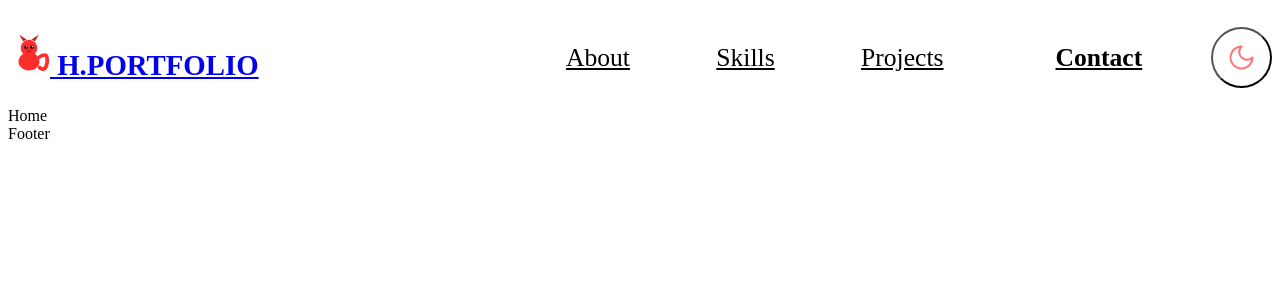
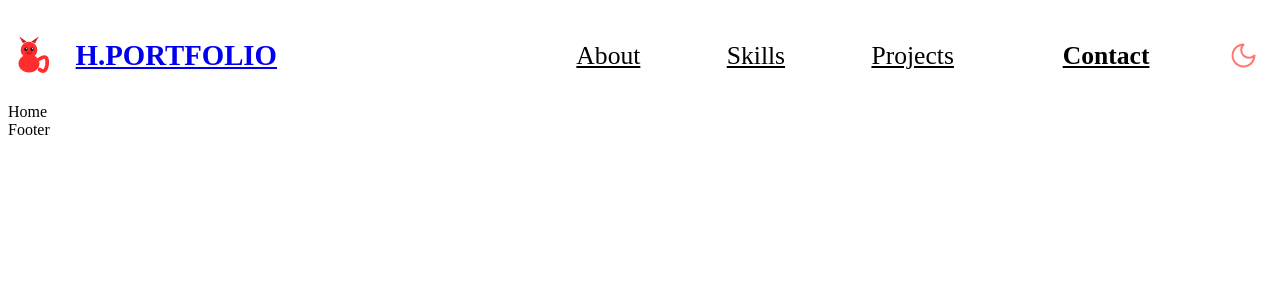
Before and after one commit to sukerimjocan19924/My_portfolio, a React (Vite) app: page / in a window 1280 px wide. Shown: the top 300 px of the page. Built offline with nearby package versions, Linux system fonts and the light colour scheme; the HTML template or start-up script is replaced by a standard one; a web font is replaced by a local one.

Commit message:
1차 업데이트(1-수정)

```diff
--- a/src/App.jsx
+++ b/src/App.jsx
@@ -28,7 +28,7 @@ function App() {
             <Route path="about" element={<About/>} />
             <Route path="skills" element={<SkillsPages/>} />
             <Route path="projects" element={<ProjectsPages/>} />
-            <Route path="contact " element={<Contact/>} />
+            <Route path="contact" element={<Contact/>} />
             <Route path="privacy" element={<PlaceholderPage title="Privacy"/>} />
             <Route path="terms" element={<PlaceholderPage title="Terms"/>} />
             <Route path="404" element={<NotFound/>}/>
--- a/src/components/header/Header.jsx
+++ b/src/components/header/Header.jsx
@@ -9,32 +9,34 @@ const Header = () => {
   const {theme, toggleTheme} = useTheme()
   const [hover, setHover] = React.useState(false)
 
-  const logoIcon=icons.logo
-  const moonIcon=icons.moon
-  const moonHoverIcon=icons.moonHover
-  const sunIcon=icons.sun
-  const sunHoverIcon=icons.sunHover
 
 
   return (
     <header className={styles.header}>
       <div className={styles.inner}>
         <NavLink to="/" className={styles.logo} end>
-          {logoIcon()} H.PORTFOLIO
+          {icons.logo()} H.PORTFOLIO
         </NavLink>
 
         <div className={styles.action}>
-          <nav className={styles.nav} aria-label='Main'>
-            <nav className={styles.nav} aria-label="Main">
-              {navItems.filter(item => item.label !== 'Contact').map(({to, label}) => (
-                <NavLink to={to} key={to} className={styles.link}>
-                  {label}
-                </NavLink>
-              ))}
-              <NavLink to="/contact" className={`${styles.link} ${styles.contactLink}`}>
-                Contact
+          <nav className={styles.nav} aria-label="Main">
+            {navItems.map(({to, label}) => (
+              <NavLink
+                to={to}
+                key={to}
+                className={({isActive}) =>
+                  isActive
+                    ? label === 'Contact'
+                      ? `${styles.link} ${styles.contactLink} ${styles.linkContactActive}`
+                      : `${styles.link} ${styles.linkActive}`
+                    : label === 'Contact'
+                      ? `${styles.link} ${styles.contactLink}`
+                      : styles.link
+                }
+              >
+                {label}
               </NavLink>
-            </nav>
+            ))}
           </nav>
 
           <button
--- a/src/components/header/Header.module.scss
+++ b/src/components/header/Header.module.scss
@@ -17,10 +17,13 @@
         justify-content: space-between;
 
         .logo {
-            font-weight: 700;
             font-size: $font-size-lg;
             text-transform: uppercase;
             font-weight: 900;
+            display: flex;
+            align-items: center;
+            flex-shrink: 0;
+            gap: $space-3;
             // color: var(--color-text)
         }
 
@@ -42,20 +45,31 @@
             }
 
             .contactLink {
-                color: var(--color-text); // 레드 포인트
-                border: 1px solid var(--color-primary);
+                color: var(--theme-color-text-contact); // 레드 포인트
+                // border: 1px solid var(--color-primary);
+                border-radius: .6rem;
+                background-color: var(--theme-color-bg-contact);
                 font-weight: 700;
-                border-radius: var(--radius-md);
-                padding: 0.8rem 1.6rem;
+                padding: .6rem 1.4rem;
                 transition: background-color 0.2s ease;
 
                 &:hover {
-                    background-color: var(--color-primary);
+                    color: $color-bg;
+                    background-color: var(--theme-color-bg-contact-facus);
                 }
             }
 
             .linkActive {
-                color: var(--color-primary);
+                color: var(--theme-color-text-facus);
+                border: 1px solid var(--theme-color-border-facus);
+                border-radius: .6rem;
+                background-color: var(--theme-color-bg-facus);
+                padding: .6rem 1.4rem;
+            }
+
+            .linkContactActive {
+                color: $color-bg;
+                background-color: var(--theme-color-bg-contact-facus);
             }
         }
 
@@ -74,12 +88,13 @@
             }
 
             .themeToggle {
-                background-color: var(--color-card-bg);
-                color: var(--color-text-muted);
+                border: 1px solid var(--theme-color-border);
+                background-color: var(--theme-color-bg);
 
                 &:hover {
-                    color: var(--color-text);
-                    border-color: var(--color-primary);
+                    border: 1px solid var(--theme-color-border-hover);
+                    background-color: var(--theme-color-bg-hover);
+                    box-shadow: $shadow-md;
                 }
             }
         }
--- a/src/styles/_themes.scss
+++ b/src/styles/_themes.scss
@@ -46,6 +46,22 @@
   // Shadow
   --shadow-sm: 0 1px 2px rgba(15, 23, 42, 0.06);
   --shadow-md: 0 4px 12px rgba(15, 23, 42, 0.08);
+
+  // themeNavBtn
+  --theme-color-text-facus: #000000;
+  --theme-color-bg-facus: #FFFFFF;
+  --theme-color-border-facus: #CCBBBB;
+
+  // themeNavBtnContact
+  --theme-color-text-contact: #ffffff;
+  --theme-color-bg-contact: #FF9393;
+  --theme-color-bg-contact-facus: #FF2D2D;
+
+  // themeToggleBtn
+  --theme-color-bg: #FFF0F0;
+  --theme-color-border: #E0D6D6;
+  --theme-color-bg-hover: #FF7676;
+  --theme-color-border-hover: #FFFFFF;
 }
 
 [data-theme='dark'] {
@@ -70,7 +86,7 @@
   --color-border-red: #ffd5d5;
 
   // Primary (Red Series)
-  --color-primary: #ff2d2d;
+  --color-primary: #E22828;
   --color-primary-deep: #e22828;
   --color-primary-light: #fff6f6;
   --color-primary-hover: #cc2020;
@@ -91,4 +107,23 @@
   // Shadow
   --shadow-sm: 0 1px 2px rgba(0, 0, 0, 0.35);
   --shadow-md: 0 8px 24px rgba(0, 0, 0, 0.35);
+
+
+
+  // themeNavBtn
+  --theme-color-text-facus: #FFFFFF;
+  --theme-color-bg-facus: #1A1A1A;
+  --theme-color-border-facus: #333333;
+
+
+  // themeNavBtnContact
+  --theme-color-text-contact: #E6E6E6;
+  --theme-color-bg-contact: #761919;
+  --theme-color-bg-contact-facus: #E22828;
+
+  // themeToggleBtn
+  --theme-color-bg: #1A1A1A;
+  --theme-color-border: #2A2A2A;
+  --theme-color-bg-hover: #5C5C5C;
+  --theme-color-border-hover: #FFFFFF;
 }
```
